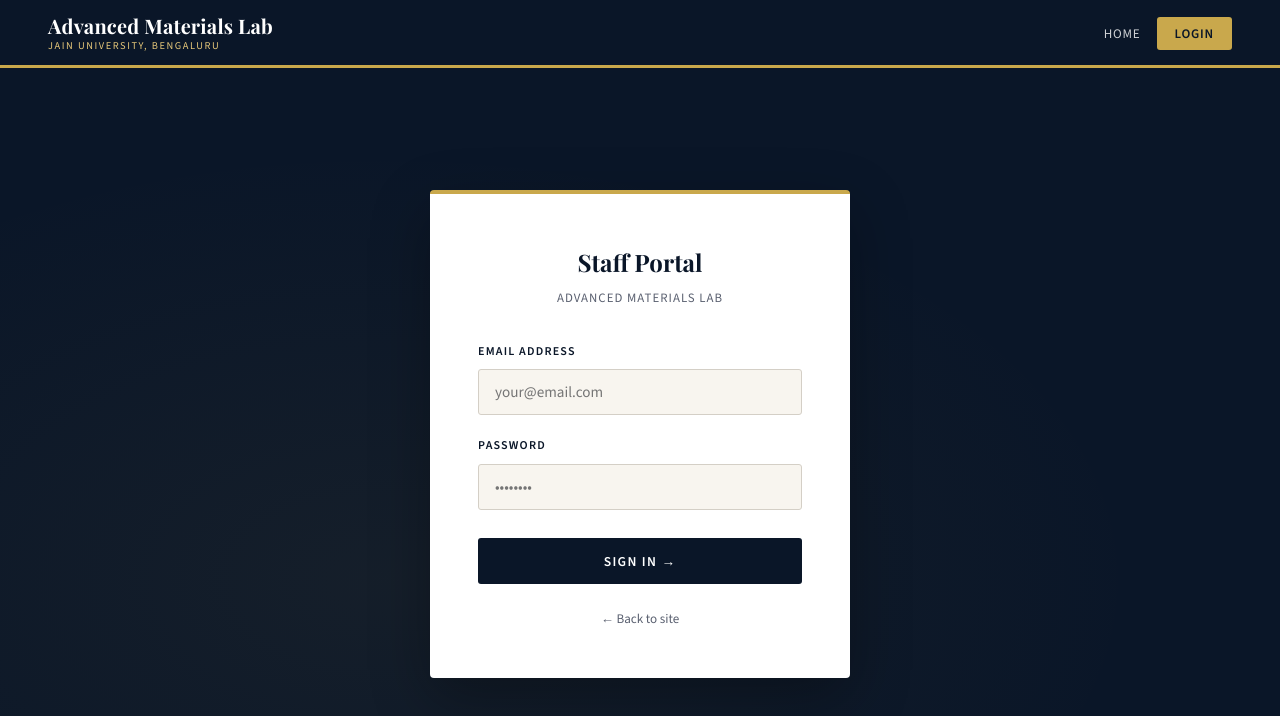
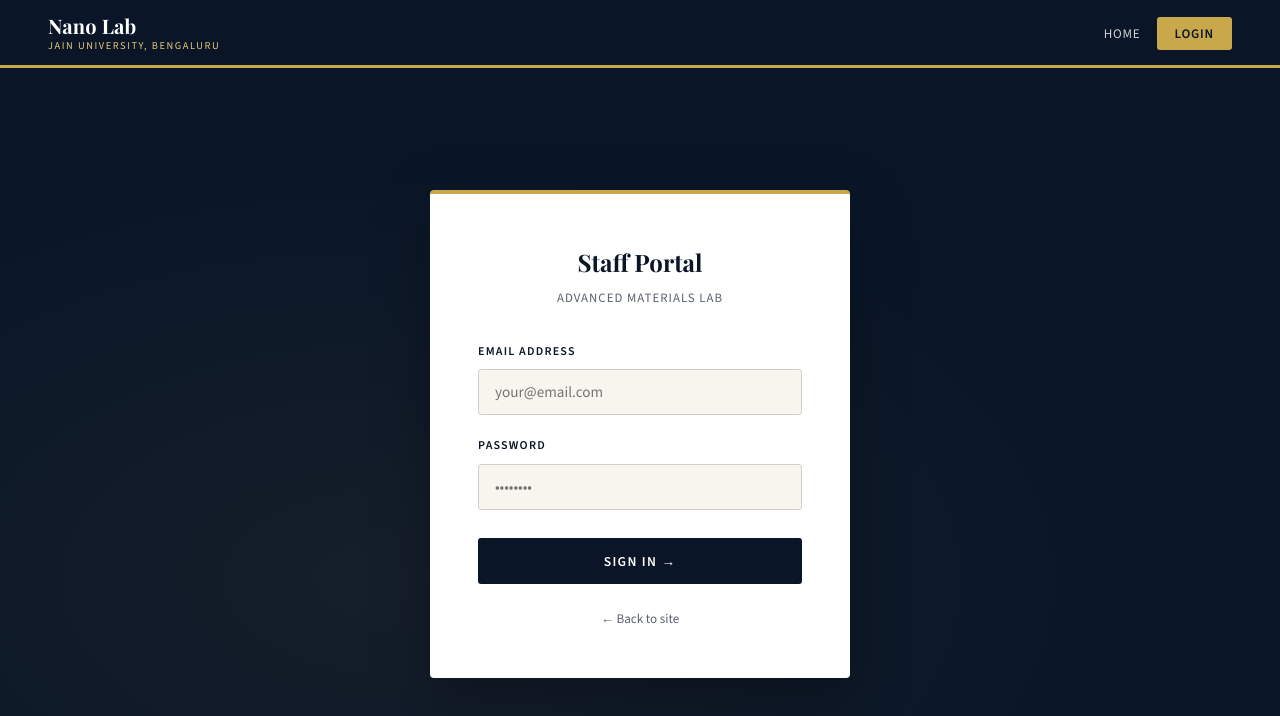
Before and after one commit to warchaswa/lab-site-1, a website: page lab-site - Copy/public/login.html in a window 1280 px wide. Drawn offline with nearby package versions, Linux system fonts and the light colour scheme.

Commit message:
Update title and logo for login page

```diff
--- a/lab-site - Copy/public/login.html
+++ b/lab-site - Copy/public/login.html
@@ -3,12 +3,12 @@
 <head>
   <meta charset="UTF-8" />
   <meta name="viewport" content="width=device-width, initial-scale=1.0"/>
-  <title>Login — Advanced Materials Lab</title>
+  <title>Login — Nano Lab</title>
   <link rel="stylesheet" href="style.css" />
 </head>
 <body>
   <nav class="navbar">
-    <div class="logo">Advanced Materials Lab<span>Jain University, Bengaluru</span></div>
+    <div class="logo">Nano Lab<span>Jain University, Bengaluru</span></div>
     <ul class="nav-links">
       <li><a href="index.html">Home</a></li>
       <li><a href="login.html" class="btn-login">Login</a></li>
```
